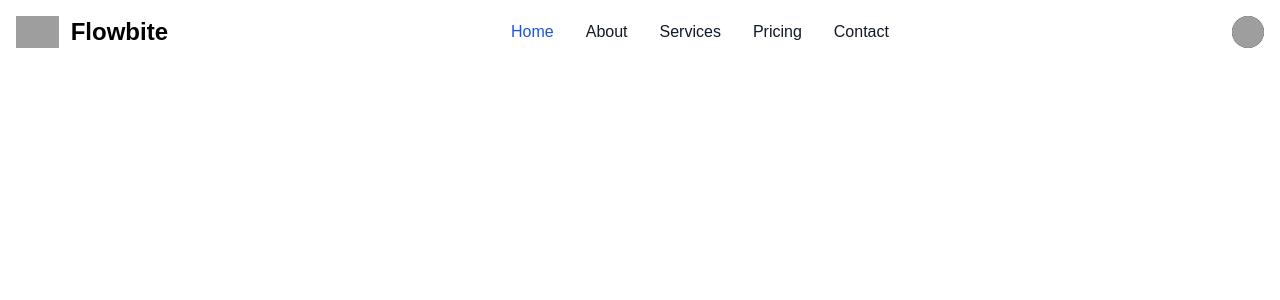
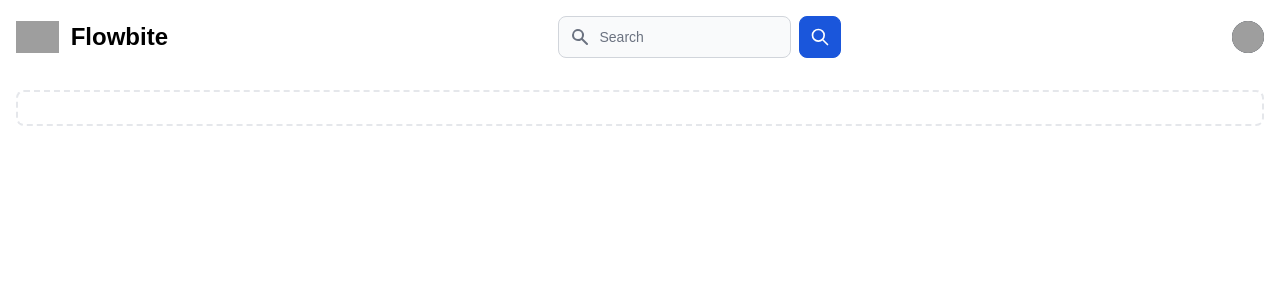
Before and after one commit to kamuyu-fred/ProTracker, a React (Create React App) app in the folder protracker-front/: page / in a window 1280 px wide. Shown: the top 300 px of the page. Built offline with nearby package versions, Linux system fonts and the light colour scheme; grey boxes are pictures that could not be loaded; a web font is replaced by a local one.

Commit message:
added Sidebar and Navbar components

```diff
--- a/protracker-front/src/App.js
+++ b/protracker-front/src/App.js
@@ -1,6 +1,7 @@
 import { Route, RouterProvider, Routes } from "react-router-dom";
 import './App.css';
 import Navbar from "./components/Navbar";
+import Sidebar from "./components/Sidebar";
 
 
 function App() {
@@ -8,6 +9,7 @@
   <>
 
     <Navbar />
+    <Sidebar />
 
     <div className="App">
 
--- a/protracker-front/src/components/Navbar.js
+++ b/protracker-front/src/components/Navbar.js
@@ -46,23 +46,23 @@
             </button>
         </div>
         <div class="items-center justify-between hidden w-full md:flex md:w-auto md:order-1" id="mobile-menu-2">
-            <ul class="flex flex-col font-medium p-4 md:p-0 mt-4 border border-gray-100 rounded-lg bg-gray-50 md:flex-row md:space-x-8 md:mt-0 md:border-0 md:bg-white dark:bg-gray-800 md:dark:bg-gray-900 dark:border-gray-700">
-            <li>
-                <a href="#" class="block py-2 pl-3 pr-4 text-white bg-blue-700 rounded md:bg-transparent md:text-blue-700 md:p-0 md:dark:text-blue-500" aria-current="page">Home</a>
-            </li>
-            <li>
-                <a href="#" class="block py-2 pl-3 pr-4 text-gray-900 rounded hover:bg-gray-100 md:hover:bg-transparent md:hover:text-blue-700 md:p-0 dark:text-white md:dark:hover:text-blue-500 dark:hover:bg-gray-700 dark:hover:text-white md:dark:hover:bg-transparent dark:border-gray-700">About</a>
-            </li>
-            <li>
-                <a href="#" class="block py-2 pl-3 pr-4 text-gray-900 rounded hover:bg-gray-100 md:hover:bg-transparent md:hover:text-blue-700 md:p-0 dark:text-white md:dark:hover:text-blue-500 dark:hover:bg-gray-700 dark:hover:text-white md:dark:hover:bg-transparent dark:border-gray-700">Services</a>
-            </li>
-            <li>
-                <a href="#" class="block py-2 pl-3 pr-4 text-gray-900 rounded hover:bg-gray-100 md:hover:bg-transparent md:hover:text-blue-700 md:p-0 dark:text-white md:dark:hover:text-blue-500 dark:hover:bg-gray-700 dark:hover:text-white md:dark:hover:bg-transparent dark:border-gray-700">Pricing</a>
-            </li>
-            <li>
-                <a href="#" class="block py-2 pl-3 pr-4 text-gray-900 rounded hover:bg-gray-100 md:hover:bg-transparent md:hover:text-blue-700 md:p-0 dark:text-white md:dark:hover:text-blue-500 dark:hover:bg-gray-700 dark:hover:text-white md:dark:hover:bg-transparent dark:border-gray-700">Contact</a>
-            </li>
-            </ul>
+
+
+                        <form class="flex items-center">
+                            <label for="simple-search" class="sr-only">Search Projects</label>
+                            <div class="relative w-full">
+                                <div class="absolute inset-y-0 left-0 flex items-center pl-3 pointer-events-none">
+                                    <svg aria-hidden="true" class="w-5 h-5 text-gray-500 dark:text-gray-400" fill="currentColor" viewBox="0 0 20 20" xmlns="http://www.w3.org/2000/svg"><path fill-rule="evenodd" d="M8 4a4 4 0 100 8 4 4 0 000-8zM2 8a6 6 0 1110.89 3.476l4.817 4.817a1 1 0 01-1.414 1.414l-4.816-4.816A6 6 0 012 8z" clip-rule="evenodd"></path></svg>
+                                </div>
+                                <input type="text" id="simple-search" class="bg-gray-50 border border-gray-300 text-gray-900 text-sm rounded-lg focus:ring-blue-500 focus:border-blue-500 block w-full pl-10 p-2.5  dark:bg-gray-700 dark:border-gray-600 dark:placeholder-gray-400 dark:text-white dark:focus:ring-blue-500 dark:focus:border-blue-500" placeholder="Search" required/>
+                            </div>
+                            <button type="submit" class="p-2.5 ml-2 text-sm font-medium text-white bg-blue-700 rounded-lg border border-blue-700 hover:bg-blue-800 focus:ring-4 focus:outline-none focus:ring-blue-300 dark:bg-blue-600 dark:hover:bg-blue-700 dark:focus:ring-blue-800">
+                                <svg class="w-5 h-5" fill="none" stroke="currentColor" viewBox="0 0 24 24" xmlns="http://www.w3.org/2000/svg"><path stroke-linecap="round" stroke-linejoin="round" stroke-width="2" d="M21 21l-6-6m2-5a7 7 0 11-14 0 7 7 0 0114 0z"></path></svg>
+                                <span class="sr-only">Search</span>
+                            </button>
+                        </form>
+
+
         </div>
         </div>
         </nav>
--- a/protracker-front/src/components/Sidebar.js
+++ b/protracker-front/src/components/Sidebar.js
@@ -1 +1,79 @@
 import React from "react";
+
+function Sidebar() {
+    return (
+<>
+
+<button data-drawer-target="logo-sidebar" data-drawer-toggle="logo-sidebar" aria-controls="logo-sidebar" type="button" class="inline-flex items-center p-2 mt-2 ml-3 text-sm text-gray-500 rounded-lg md:hidden hover:bg-gray-100 focus:outline-none focus:ring-2 focus:ring-gray-200 dark:text-gray-400 dark:hover:bg-gray-700 dark:focus:ring-gray-600">
+   <span class="sr-only">Open sidebar</span>
+   <svg class="w-6 h-6" aria-hidden="true" fill="currentColor" viewBox="0 0 20 20" xmlns="http://www.w3.org/2000/svg">
+      <path clip-rule="evenodd" fill-rule="evenodd" d="M2 4.75A.75.75 0 012.75 4h14.5a.75.75 0 010 1.5H2.75A.75.75 0 012 4.75zm0 10.5a.75.75 0 01.75-.75h7.5a.75.75 0 010 1.5h-7.5a.75.75 0 01-.75-.75zM2 10a.75.75 0 01.75-.75h14.5a.75.75 0 010 1.5H2.75A.75.75 0 012 10z"></path>
+   </svg>
+</button>
+
+<aside id="logo-sidebar" class="fixed top-0 left-0 z-40 w-64 h-screen transition-transform -translate-x-full sm:translate-x-0" aria-label="Sidebar">
+   <div class="h-full px-3 py-4 overflow-y-auto bg-gray-50 dark:bg-gray-800">
+      <a href="https://flowbite.com/" class="flex items-center pl-2.5 mb-5">
+         <img src="https://flowbite.com/docs/images/logo.svg" class="h-6 mr-3 sm:h-7" alt="Flowbite Logo" />
+         <span class="self-center text-xl font-semibold whitespace-nowrap dark:text-white">Flowbite</span>
+      </a>
+      <ul class="space-y-2 font-medium">
+         <li>
+            <a href="#" class="flex items-center p-2 text-gray-900 rounded-lg dark:text-white hover:bg-gray-100 dark:hover:bg-gray-700">
+               <svg aria-hidden="true" class="w-6 h-6 text-gray-500 transition duration-75 dark:text-gray-400 group-hover:text-gray-900 dark:group-hover:text-white" fill="currentColor" viewBox="0 0 20 20" xmlns="http://www.w3.org/2000/svg"><path d="M2 10a8 8 0 018-8v8h8a8 8 0 11-16 0z"></path><path d="M12 2.252A8.014 8.014 0 0117.748 8H12V2.252z"></path></svg>
+               <span class="ml-3">Admin Dashboard</span>
+            </a>
+         </li>
+         <li>
+            <a href="#" class="flex items-center p-2 text-gray-900 rounded-lg dark:text-white hover:bg-gray-100 dark:hover:bg-gray-700">
+               <svg aria-hidden="true" class="flex-shrink-0 w-6 h-6 text-gray-500 transition duration-75 dark:text-gray-400 group-hover:text-gray-900 dark:group-hover:text-white" fill="currentColor" viewBox="0 0 20 20" xmlns="http://www.w3.org/2000/svg"><path d="M5 3a2 2 0 00-2 2v2a2 2 0 002 2h2a2 2 0 002-2V5a2 2 0 00-2-2H5zM5 11a2 2 0 00-2 2v2a2 2 0 002 2h2a2 2 0 002-2v-2a2 2 0 00-2-2H5zM11 5a2 2 0 012-2h2a2 2 0 012 2v2a2 2 0 01-2 2h-2a2 2 0 01-2-2V5zM11 13a2 2 0 012-2h2a2 2 0 012 2v2a2 2 0 01-2 2h-2a2 2 0 01-2-2v-2z"></path></svg>
+               <span class="flex-1 ml-3 whitespace-nowrap">Cohort</span>
+
+            </a>
+         </li>
+         <li>
+            <a href="#" class="flex items-center p-2 text-gray-900 rounded-lg dark:text-white hover:bg-gray-100 dark:hover:bg-gray-700">
+               <svg aria-hidden="true" class="flex-shrink-0 w-6 h-6 text-gray-500 transition duration-75 dark:text-gray-400 group-hover:text-gray-900 dark:group-hover:text-white" fill="currentColor" viewBox="0 0 20 20" xmlns="http://www.w3.org/2000/svg"><path d="M8.707 7.293a1 1 0 00-1.414 1.414l2 2a1 1 0 001.414 0l2-2a1 1 0 00-1.414-1.414L11 7.586V3a1 1 0 10-2 0v4.586l-.293-.293z"></path><path d="M3 5a2 2 0 012-2h1a1 1 0 010 2H5v7h2l1 2h4l1-2h2V5h-1a1 1 0 110-2h1a2 2 0 012 2v10a2 2 0 01-2 2H5a2 2 0 01-2-2V5z"></path></svg>
+               <span class="flex-1 ml-3 whitespace-nowrap">Projects</span>
+
+            </a>
+         </li>
+         <li>
+            <a href="#" class="flex items-center p-2 text-gray-900 rounded-lg dark:text-white hover:bg-gray-100 dark:hover:bg-gray-700">
+               <svg aria-hidden="true" class="flex-shrink-0 w-6 h-6 text-gray-500 transition duration-75 dark:text-gray-400 group-hover:text-gray-900 dark:group-hover:text-white" fill="currentColor" viewBox="0 0 20 20" xmlns="http://www.w3.org/2000/svg"><path fill-rule="evenodd" d="M10 9a3 3 0 100-6 3 3 0 000 6zm-7 9a7 7 0 1114 0H3z" clip-rule="evenodd"></path></svg>
+               <span class="flex-1 ml-3 whitespace-nowrap">Users</span>
+            </a>
+         </li>
+         <li>
+
+         </li>
+         <li>
+            <a href="#" class="flex items-center p-2 text-gray-900 rounded-lg dark:text-white hover:bg-gray-100 dark:hover:bg-gray-700">
+               <svg aria-hidden="true" class="flex-shrink-0 w-6 h-6 text-gray-500 transition duration-75 dark:text-gray-400 group-hover:text-gray-900 dark:group-hover:text-white" fill="currentColor" viewBox="0 0 20 20" xmlns="http://www.w3.org/2000/svg"><path fill-rule="evenodd" d="M3 3a1 1 0 00-1 1v12a1 1 0 102 0V4a1 1 0 00-1-1zm10.293 9.293a1 1 0 001.414 1.414l3-3a1 1 0 000-1.414l-3-3a1 1 0 10-1.414 1.414L14.586 9H7a1 1 0 100 2h7.586l-1.293 1.293z" clip-rule="evenodd"></path></svg>
+               <span class="flex-1 ml-3 whitespace-nowrap">About</span>
+            </a>
+         </li>
+         <li>
+            <a href="#" class="flex items-center p-2 text-gray-900 rounded-lg dark:text-white hover:bg-gray-100 dark:hover:bg-gray-700">
+               <svg aria-hidden="true" class="flex-shrink-0 w-6 h-6 text-gray-500 transition duration-75 dark:text-gray-400 group-hover:text-gray-900 dark:group-hover:text-white" fill="currentColor" viewBox="0 0 20 20" xmlns="http://www.w3.org/2000/svg"><path fill-rule="evenodd" d="M5 4a3 3 0 00-3 3v6a3 3 0 003 3h10a3 3 0 003-3V7a3 3 0 00-3-3H5zm-1 9v-1h5v2H5a1 1 0 01-1-1zm7 1h4a1 1 0 001-1v-1h-5v2zm0-4h5V8h-5v2zM9 8H4v2h5V8z" clip-rule="evenodd"></path></svg>
+               <span class="flex-1 ml-3 whitespace-nowrap">Sign Out</span>
+            </a>
+         </li>
+      </ul>
+   </div>
+</aside>
+
+<div class="p-4 sm:ml-64">
+   <div class="p-4 border-2 border-gray-200 border-dashed rounded-lg dark:border-gray-700">
+
+
+
+
+   </div>
+</div>
+
+</>
+    )
+}
+
+export default Sidebar
```
